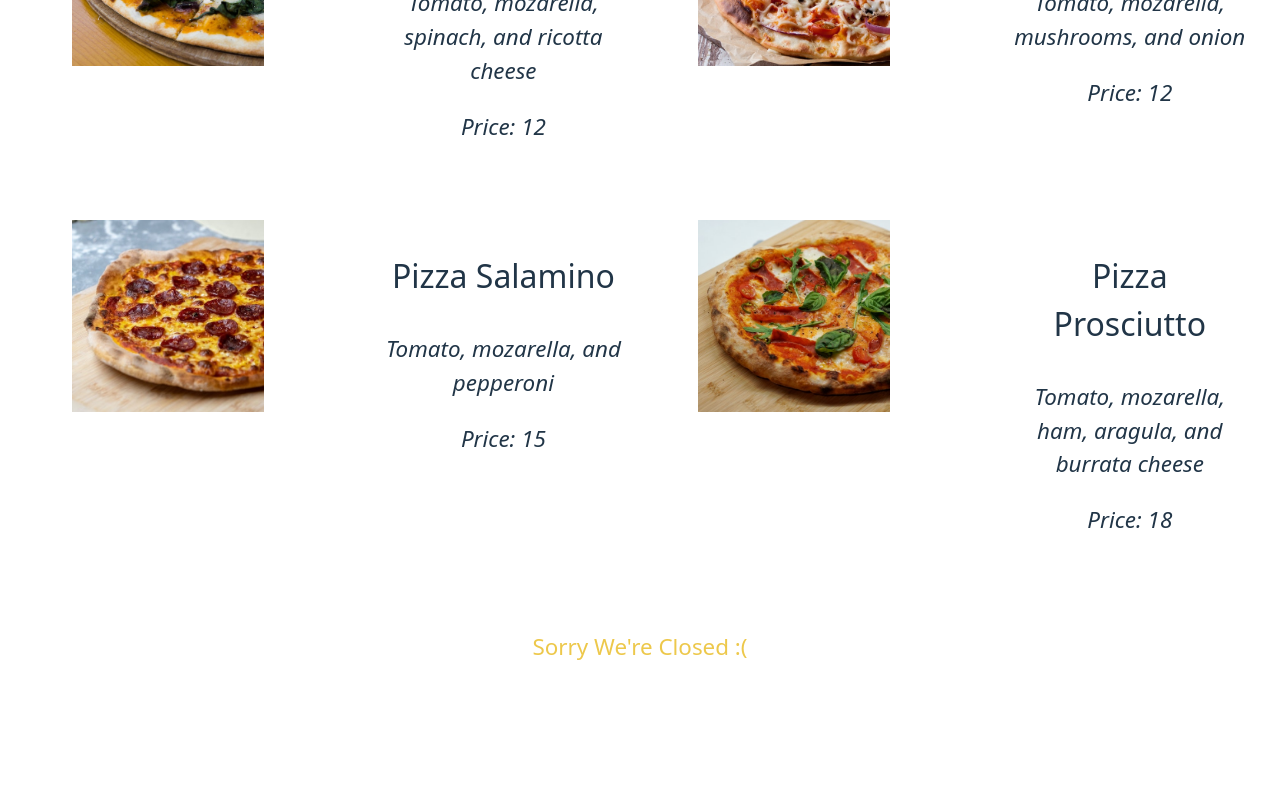
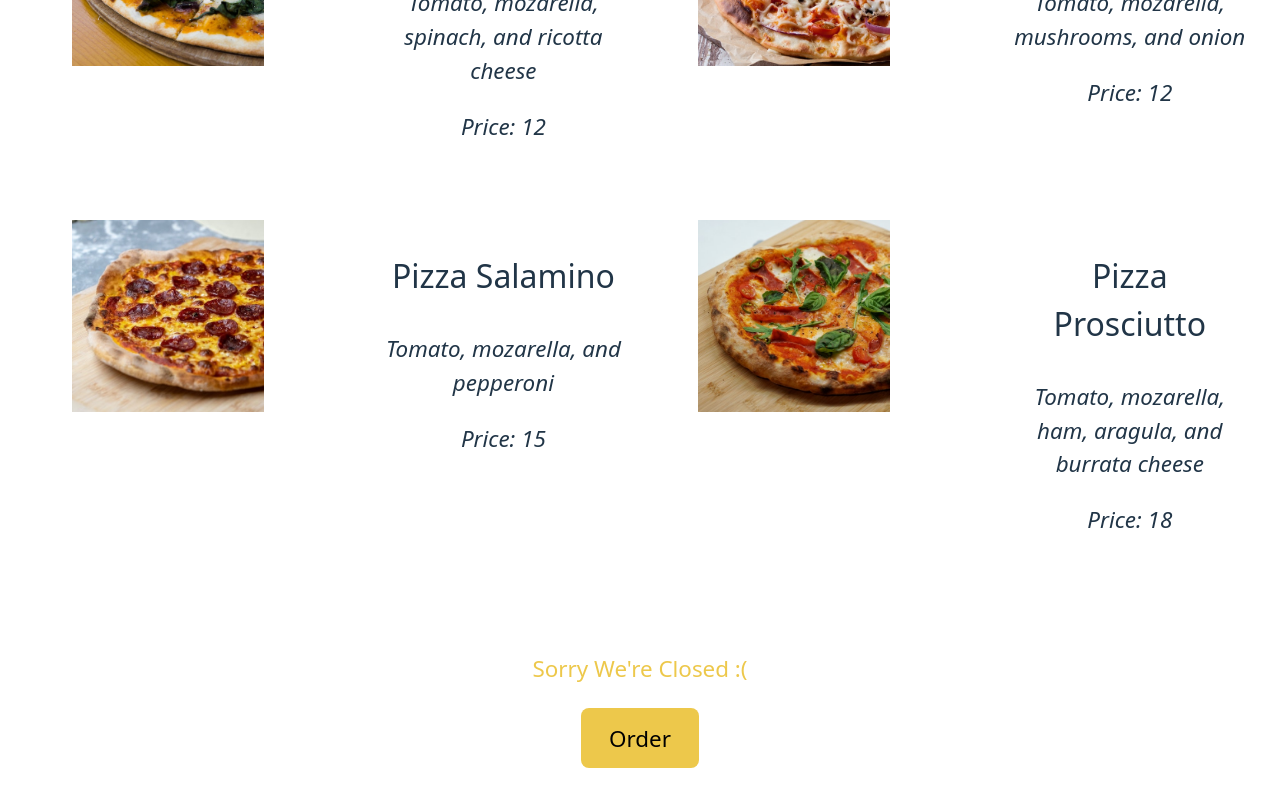
Before and after one commit to georgetsai2028/pizza-menu, a React (Vite) app: page / in a window 1280 px wide. Shown: the part 923-1723 px from the top of the page. Before the commit the page ends 1618 px from the top, so only its background shows below. Built offline with nearby package versions, Linux system fonts and the light colour scheme.

Commit message:
created order button

```diff
--- a/src/App.css
+++ b/src/App.css
@@ -84,6 +84,11 @@ footer{
   font-size: 1.4rem;
 }
 
+.orderButton{
+  background-color: #edc84b;
+  color: black;
+}
+
 .menu {
   display: flex;
   flex-direction: column;
--- a/src/App.tsx
+++ b/src/App.tsx
@@ -101,13 +101,16 @@ const Footer = () => {
 
   const isOpen =
     hours >= openHour && hours <= closeHour
-      ? "We're Open!"
+      ? "We're Open until 22:00! Click here to order online "
       : "Sorry We're Closed :(";
 
   return (
-    <div>
-      <footer> {isOpen} </footer>
-    </div>
+    <footer>
+      <div className="order">
+        <p> {isOpen}</p>
+        <button className="orderButton">Order</button>
+      </div>
+    </footer>
   );
 };
 
```
